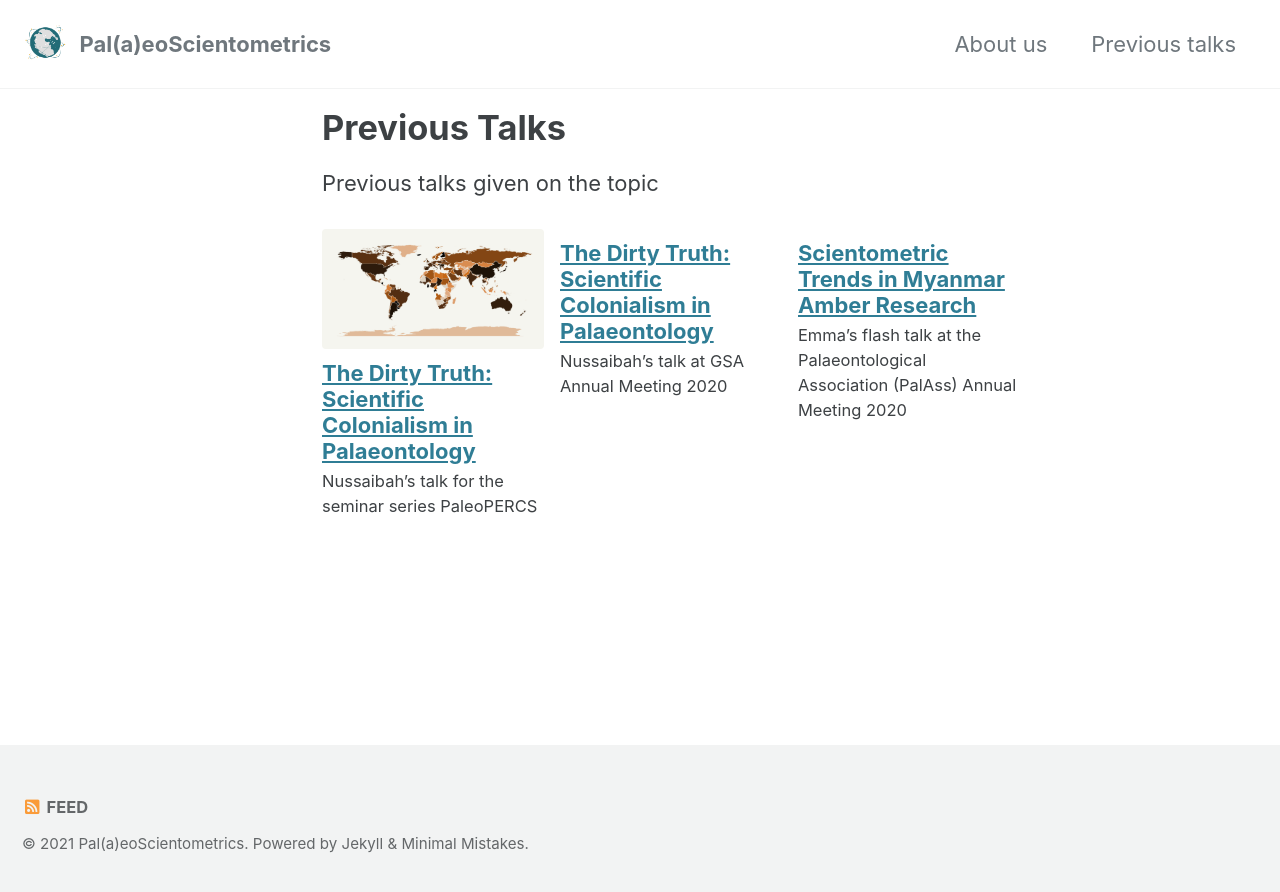
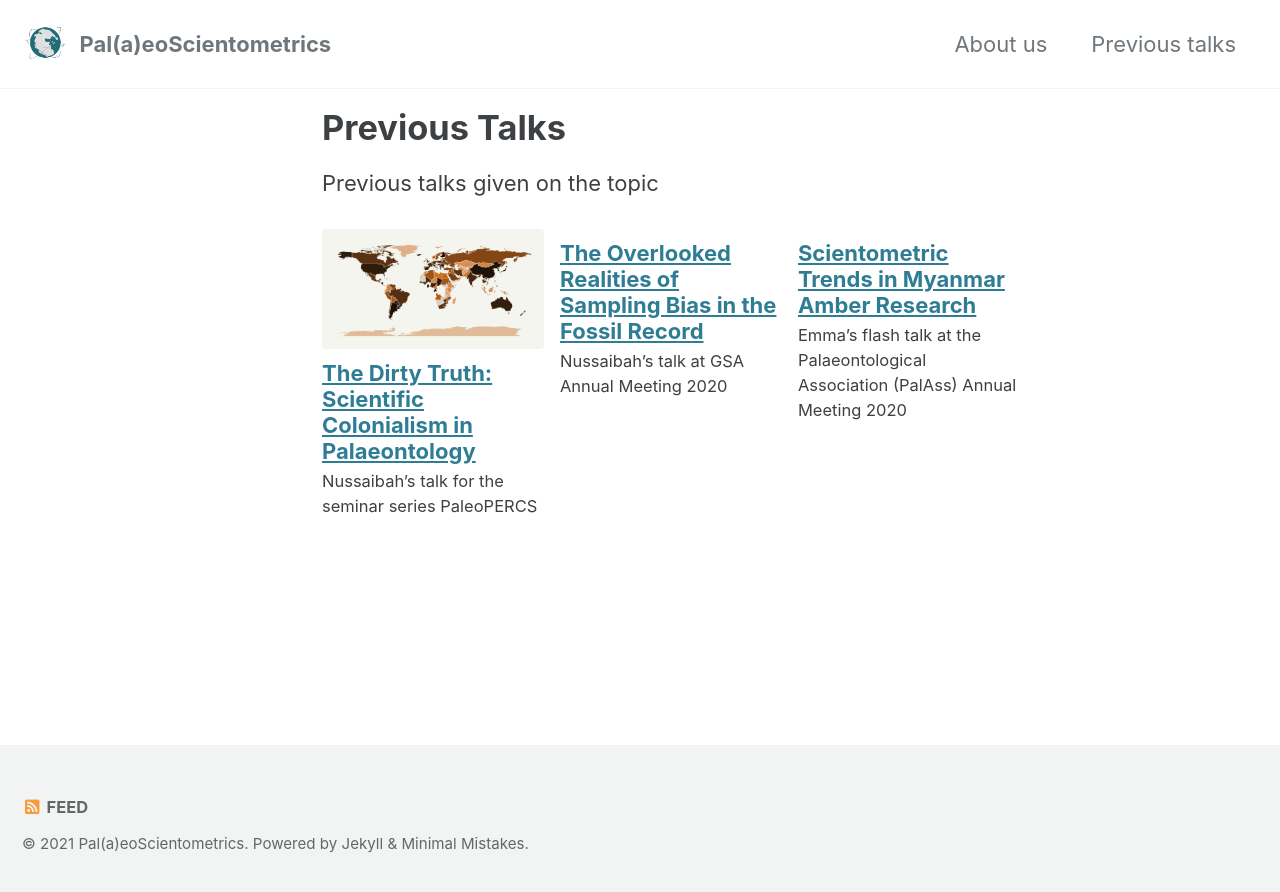
Before and after one commit to paleoscientometric/paleoscientometric.github.io, a Jekyll site: the page built from talks.md, in a window 1280 px wide. Shown: the top 892 px of the page. Built offline with Jekyll 4.4.1, drawn with Linux system fonts in a browser that asks for light colours; cached includes are drawn as plain includes.

Commit message:
Updated talk pages

```diff
--- a/_talks/2020-10-29-GSA.md
+++ b/_talks/2020-10-29-GSA.md
@@ -1,6 +1,6 @@
 ---
 layout: single
-title: "The Dirty Truth: Scientific Colonialism in Palaeontology"
+title: "The Overlooked Realities of Sampling Bias in the Fossil Record"
 date: 2020-01-25
 ---
 
```
